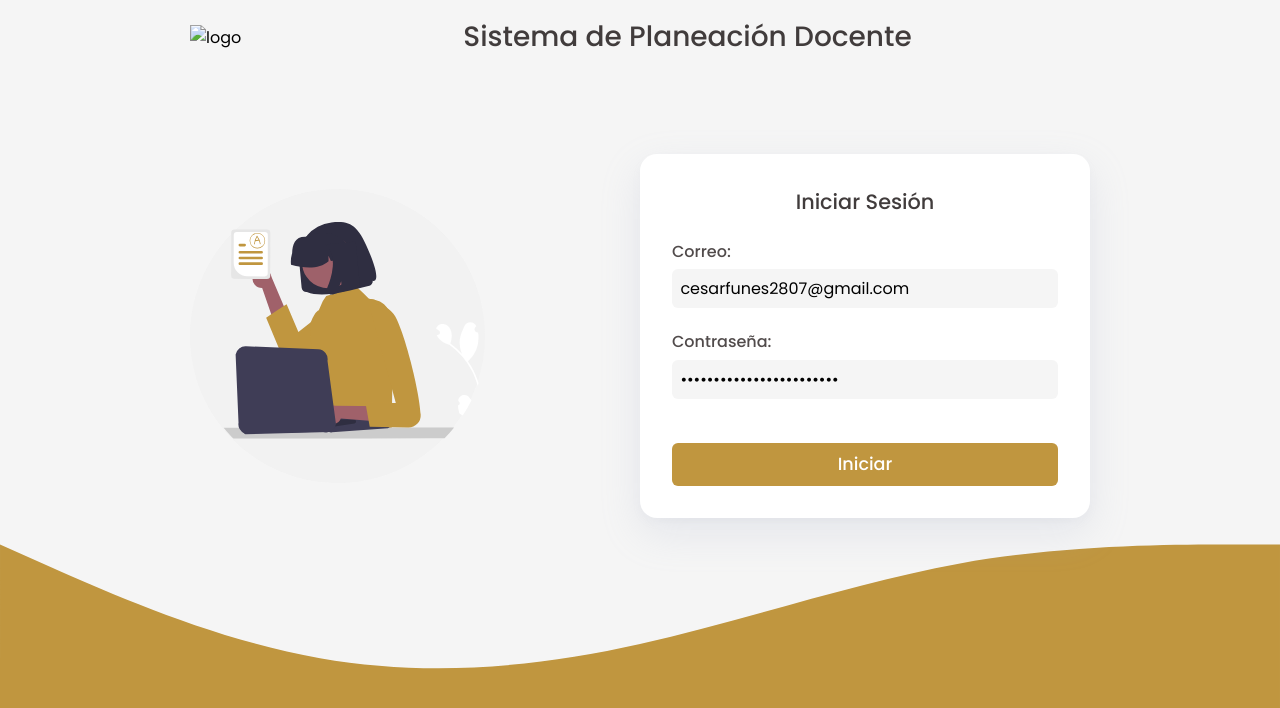
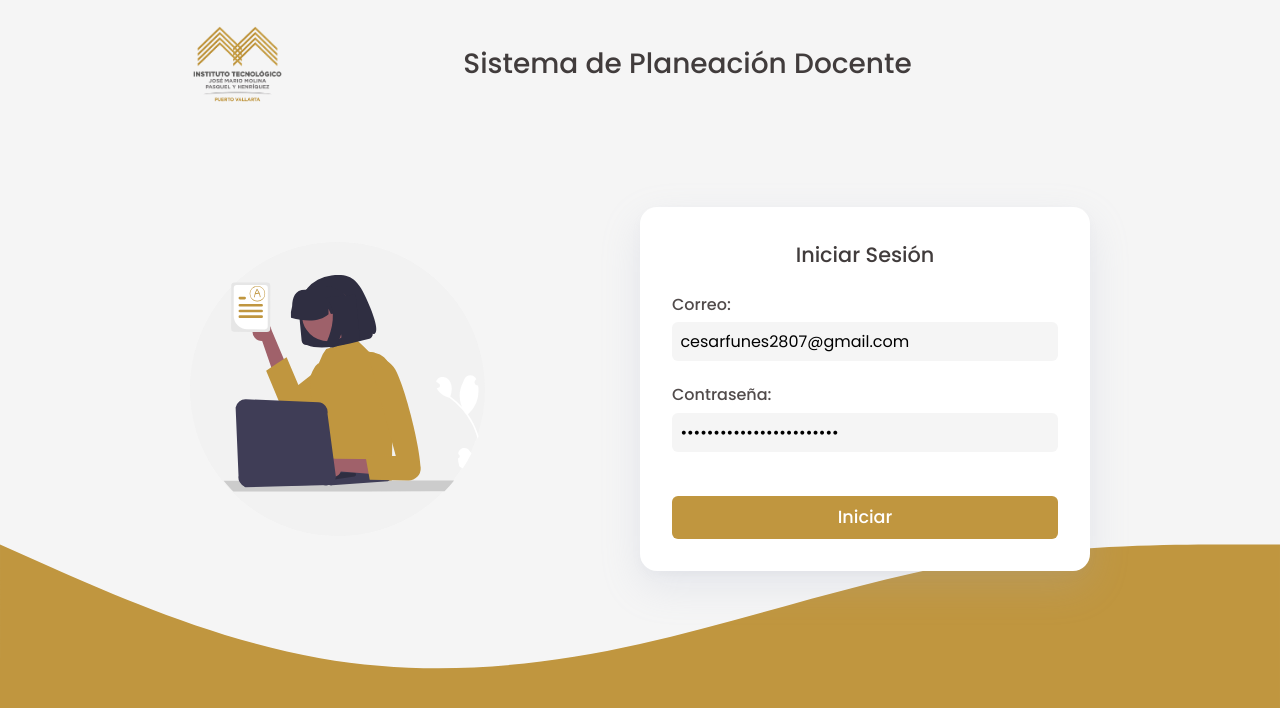
Before and after one commit to Glasc/Sistema-de-Planeacion-Docente, a plain HTML site: page index.html in a window 1280 px wide. Drawn offline with Linux system fonts and the light colour scheme; the site is published under a folder, as on GitHub Pages, so addresses that start at the root find nothing.

Commit message:
fixed image paths

```diff
--- a/index.html
+++ b/index.html
@@ -18,7 +18,7 @@
   <body>
     <div class="container">
       <nav>
-        <img class="nav__logo" src="/assets/teclogo.jpg" alt="logo" />
+        <img class="nav__logo" src="./assets/teclogo.jpg" alt="logo" />
         <h1 class="nav__text">Sistema de Planeación Docente</h1>
       </nav>
       <main>
```
